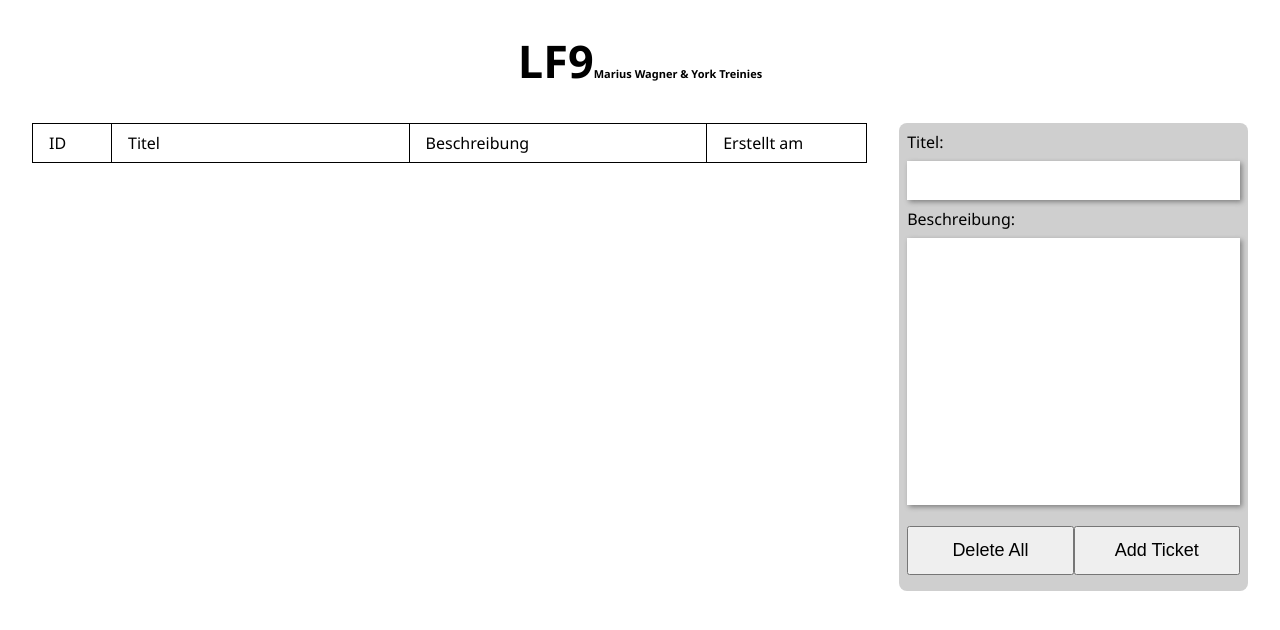
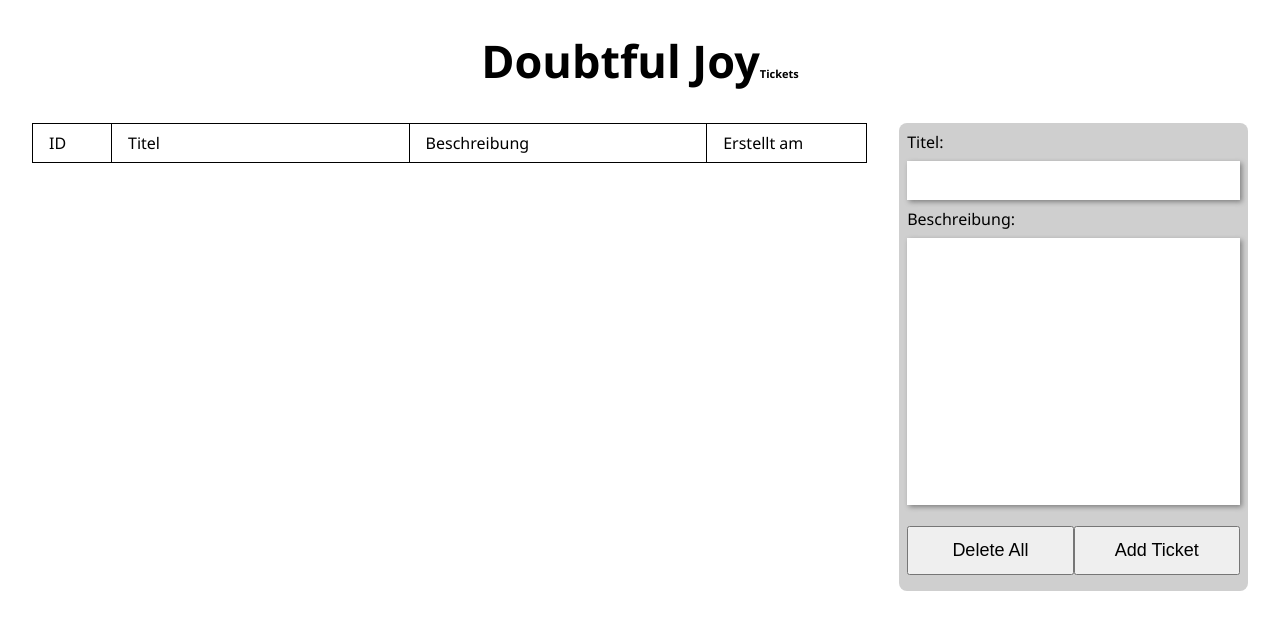
Before and after one commit to IsaaacQINH/ausbildung-lfnine-web, a website: page src/public/index.html in a window 1280 px wide. Drawn offline with Linux system fonts and the light colour scheme; no server answers.

Commit message:
Update index.html

```diff
--- a/src/public/index.html
+++ b/src/public/index.html
@@ -9,7 +9,7 @@
     <title>LF9 IPFire</title>
 </head>
 <body>
-    <h1>LF9<span>Marius Wagner & York Treinies</span></h1>
+    <h1>Doubtful Joy<span>Tickets</span></h1>
     <div class="main">
         <div class="table" id="open-tickets">
             <div class="table-header">
```
